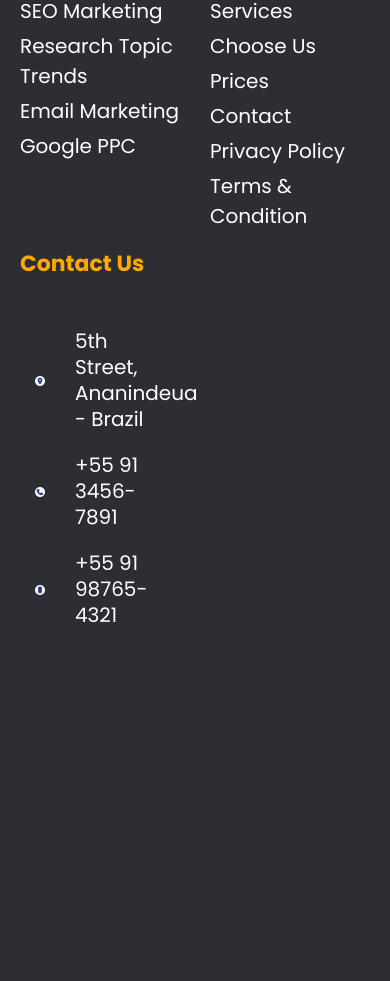
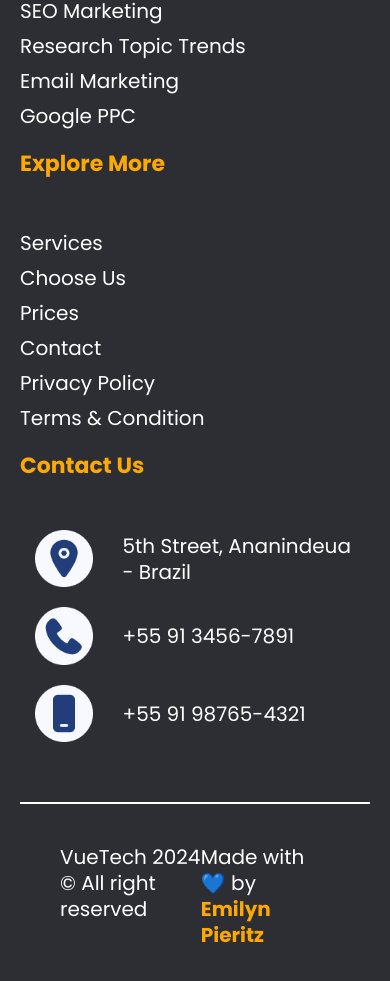
Before and after one commit to ecpieritz/vuetech, a Vue app: page / in a window 390 px wide. Shown: the part 9830-10811 px from the top of the page. Before the commit the page ends 10478 px from the top, so only its background shows below. Built offline with nearby package versions, Linux system fonts and the light colour scheme.

Commit message:
feat: add footer - part 2

```diff
--- a/src/components/Footer.vue
+++ b/src/components/Footer.vue
@@ -3,32 +3,38 @@
     <div class="container-fluid">
       <div class="row">
         <div class="col-md-5 col-12 vt-footer__logo">
-          <img class="mb-4" src="@/assets/imgs/vt-logo.png" alt="VueTech">
-          <p>VueTech is a leading digital marketing agency dedicated to driving success for businesses online. With expertise in SEO, PPC, social media, content creation, and more, we offer tailored solutions to maximize ROI.</p>
+          <img class="mb-4" src="@/assets/imgs/vt-logo.png" alt="VueTech" />
+          <p>
+            VueTech is a leading digital marketing agency dedicated to driving success for
+            businesses online. With expertise in SEO, PPC, social media, content creation,
+            and more, we offer tailored solutions to maximize ROI.
+          </p>
         </div>
 
-        <div class="col-md-2 col-6">
+        <div class="col-md-2 col-12">
           <h4 class="mb-5">Our Services</h4>
           <ul>
             <li v-for="(service, index) in services" :key="index">{{ service }}</li>
           </ul>
         </div>
 
-        <div class="col-md-2 col-6">
+        <div class="col-md-2 col-12">
           <h4 class="mb-5">Explore More</h4>
           <ul>
-            <li v-for="(link, index) in links" :key="index"><a :href="link.href">{{ link.title }}</a></li>
+            <li v-for="(link, index) in links" :key="index">
+              <a :href="link.href">{{ link.title }}</a>
+            </li>
           </ul>
         </div>
 
-        <div class="col-md-3 col-6">
+        <div class="col-md-3 col-12">
           <h4 class="mb-5">Contact Us</h4>
 
           <div class="vt-footer__infos row">
             <div v-for="(info, index) in infos" :key="index" class="col-12">
               <div class="d-flex align-items-center">
                 <div class="col-3">
-                  <img :src="info.src" :alt="info.alt">
+                  <img :src="info.src" :alt="info.alt" />
                 </div>
                 <div class="col-9">
                   <p>{{ info.text }}</p>
@@ -37,6 +43,19 @@
             </div>
           </div>
         </div>
+      </div>
+      <div class="vt-footer__made-by">
+        <p>VueTech 2024 © All right reserved</p>
+
+        <p>
+          Made with 💙 by
+          <a
+            href="https://www.linkedin.com/in/ecpieritz/"
+            target="_blank"
+            rel="noopener noreferrer"
+            >Emilyn Pieritz</a
+          >
+        </p>
       </div>
     </div>
   </section>
@@ -54,20 +73,32 @@ export default {
         "Google PPC",
       ],
       links: [
-        { href: '#vt-services', title: 'Services' },
-        { href: '#vt-choose', title: 'Choose Us' },
-        { href: '#vt-prices', title: 'Prices' },
-        { href: '#vt-contact', title: 'Contact' },
-        { href: '/', title: 'Privacy Policy' },
-        { href: '/', title: 'Terms & Condition' },
+        { href: "#vt-services", title: "Services" },
+        { href: "#vt-choose", title: "Choose Us" },
+        { href: "#vt-prices", title: "Prices" },
+        { href: "#vt-contact", title: "Contact" },
+        { href: "/", title: "Privacy Policy" },
+        { href: "/", title: "Terms & Condition" },
       ],
       infos: [
-        { src: require('@/assets/imgs/icons/vt-icon__local.png'), alt: 'local', text: '5th Street, Ananindeua - Brazil' },
-        { src: require('@/assets/imgs/icons/vt-icon__phone.png'), alt: 'phone', text: '+55 91 3456-7891' },
-        { src: require('@/assets/imgs/icons/vt-icon__cellphone.png'), alt: 'cellphone', text: '+55 91 98765-4321' },
-      ]
+        {
+          src: require("@/assets/imgs/icons/vt-icon__local.png"),
+          alt: "local",
+          text: "5th Street, Ananindeua - Brazil",
+        },
+        {
+          src: require("@/assets/imgs/icons/vt-icon__phone.png"),
+          alt: "phone",
+          text: "+55 91 3456-7891",
+        },
+        {
+          src: require("@/assets/imgs/icons/vt-icon__cellphone.png"),
+          alt: "cellphone",
+          text: "+55 91 98765-4321",
+        },
+      ],
     };
-  }
+  },
 };
 </script>
 
@@ -86,22 +117,22 @@ $vt-white: #ffffff;
   color: $vt-white;
   padding: 80px 0 0;
 
-  &__logo{
-    img{
+  &__logo {
+    img {
       width: 37%;
     }
   }
 
-  h4{
+  h4 {
     color: $vt-yellow;
   }
 
-  ul{
+  ul {
     list-style-type: none;
-    li{
+    li {
       font-size: 20px;
       margin-bottom: 5px;
-      a{
+      a {
         font-size: 20px;
         font-weight: 400;
         color: $vt-white;
@@ -113,18 +144,33 @@ $vt-white: #ffffff;
     }
   }
 
-  &__infos{
-
-    .col-12{
+  &__infos {
+    .col-12 {
       margin-bottom: 20px;
 
-      p{
+      p {
         margin: 0;
       }
     }
-    img{
+    img {
       width: 100%;
     }
   }
+
+  &__made-by {
+    border-top: 2px solid $vt-white;
+    margin-top: 40px;
+    padding: 40px 40px 20px;
+    display: flex;
+    justify-content: space-between;
+
+    a{
+      font-size: 20px;
+      color: $vt-yellow;
+    }
+
+
+  }
+
 }
 </style>
```
